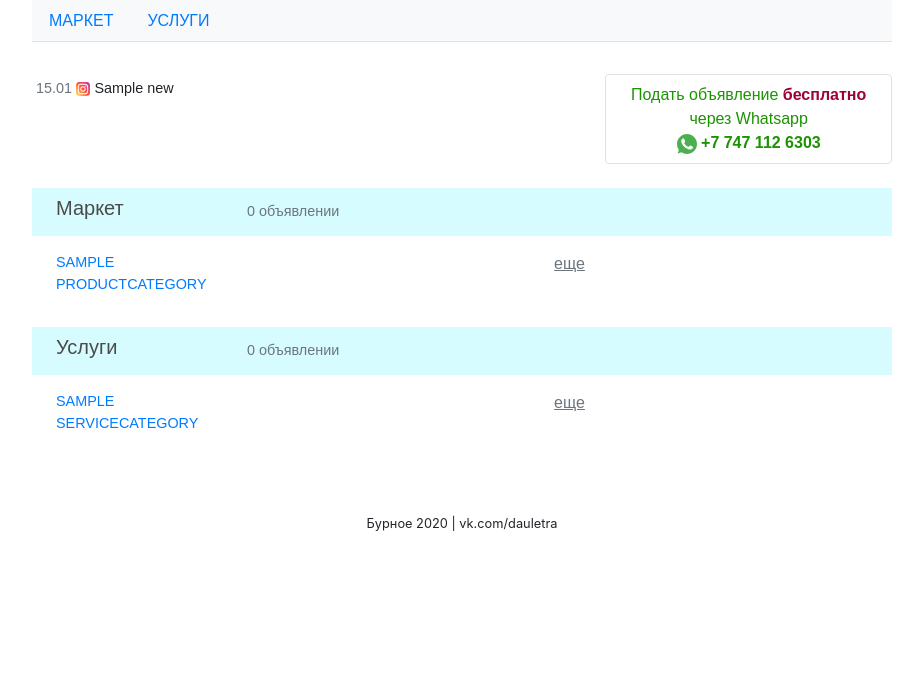
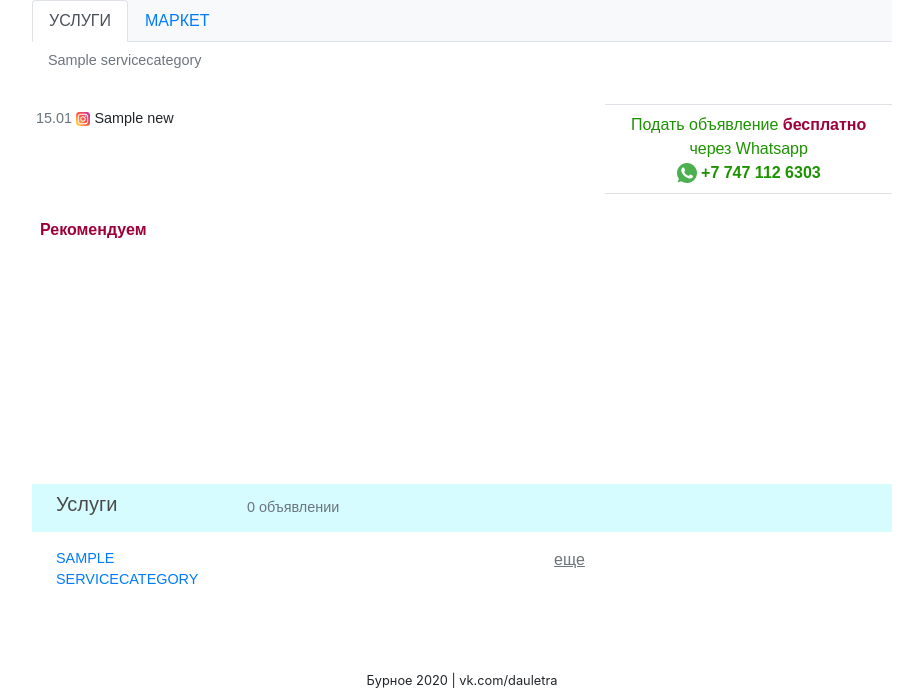
Before and after one commit to dauletra/burnoe_city, a Django app: page / in a window 1280 px wide. Shown: the part 56-756 px from the top of the page, without its empty margins (178-1101 px from the left). Run offline with Django 3.2, Linux system fonts and the light colour scheme; tables that the repository leaves empty hold one stand-in row (values such as "Sample post"); parts of the project's set-up code (start-up, migrations or seed data) failed here and were passed over; some libraries are stand-ins or nearby versions.

Commit message:
best_adverts rubrjkasy qosyldy, market alynyp tastaldy

```diff
--- a/burnoe_app/templates/_adverts.html
+++ b/burnoe_app/templates/_adverts.html
@@ -65,10 +65,9 @@
                         <div class="" style="font-size: 0.9rem;">
                             {{ advert.content|slice:"0:100" }}
                             <span class="d-none d-sm-inline">{{ advert.content|slice:"101:" }}</span>
-                            <span class="continue-js text-muted d-sm-none">...жалғасы</span>
+                            <span class="continue-js text-muted d-sm-none">...дальше</span>
                         </div>
                         {% if main_page %}<div class="small text-muted">{{ advert.category.name }}</div>{% endif %}
-                        <div class="small text-muted">{{ advert.created_date }}</div>
                     </div>
                 </div>
             {% endfor %}
--- a/burnoe_app/templates/base.html
+++ b/burnoe_app/templates/base.html
@@ -55,6 +55,14 @@
             <ul class="nav nav-tabs bg-light text-uppercase">
                 <li class="nav-item">
                     <a
+                            {% if request.path == "/" or request.path|startswith:"/services" %}
+                                class="nav-link active"
+                            {% else %}
+                                class="nav-link"
+                            {% endif %} href="{% url 'service_list' %}">Услуги</a>
+                </li>
+                <li class="nav-item">
+                    <a
                             {% if request.path|startswith:"/market" %}
                                 class="nav-link active"
                             {% else %}
@@ -62,15 +70,13 @@
                             {% endif %}
                             href="{% url 'product_list' %}">Маркет</a>
                 </li>
-                <li class="nav-item">
-                    <a
-                            {% if request.path|startswith:"/service" %}
-                                class="nav-link active"
-                            {% else %}
-                                class="nav-link"
-                            {% endif %} href="{% url 'service_list' %}">Услуги</a>
-                </li>
             </ul>
+        </div>
+        <div class="hide-scroll-bar d-flex">
+            {% for category in service_categories %}
+                <span class="pl-3 text-muted" style="font-size: 0.9rem; white-space: nowrap">{{ category }}</span>
+            {% endfor %}
+
         </div>
 
         <!-- CONTACTS -->
@@ -78,6 +84,9 @@
 
         <!-- НОВОСТИ -->
         {% block news %}{% endblock %}
+
+        <!-- Избранные -->
+        {% block best_adverts %}{% endblock %}
 
         <!-- CONTENT -->
         {% block content %}{% endblock content %}
--- a/burnoe_app/templates/main.html
+++ b/burnoe_app/templates/main.html
@@ -13,7 +13,7 @@
 
 {% block contacts %}
     <!-- HOT CONTACTS -->
-    <div class="mb-4">
+    <div class="mb-2 my-3">
 {#        <div>Горячие контакты</div>#}
         <div class="position-relative">
             <div id="hot-container" class="d-flex hide-scroll-bar">
@@ -36,8 +36,9 @@
 {% endblock %}
 
 {% block news %}
-    <div class="row no-gutters">
-        <div class="col-12 col-md-8 order-2 order-md-1 m-0 ml-sm-4 ml-md-0" style="font-size: 0.9rem;">
+    <div class="row no-gutters my-md-3">
+        <div class="col-12 col-md-8 order-2 order-md-1 py-2 py-md-0 m-0" style="font-size: 0.9rem;">
+            <div class="m-auto" style="max-width: 650px">
                 {% for n_new in news %}
                     <div class="my-2 my-sm-1 pl-1">
                         <span class="text-muted">{{ n_new.created_date|date:'d.m' }}</span>
@@ -47,10 +48,10 @@
                         </a>
                     </div>
                 {% endfor %}
-
             </div>
-        <div class="col-12 col-md-4 order-1 order-md-2">
-            <div class="m-auto text-center border rounded py-2" style="max-width: 350px; color: #1c9300;">
+        </div>
+        <div class="col-12 col-md-4 order-1 border-top border-bottom order-md-2">
+            <div class="m-auto text-center rounded py-2" style="max-width: 350px; color: #1c9300;">
                 <div>Подать объявление <span class="font-weight-bold" style="color: #9e0039;">бесплатно</span></div>
                 <div>через Whatsapp</div>
                 <div>
@@ -62,9 +63,28 @@
     </div>
 {% endblock %}
 
+{% block best_adverts %}
+    <div class="pt-2"  style="">
+        <div style="color:#9e0039;" class="pl-2 font-weight-bold">Рекомендуем</div>
+        <div class="my-2 d-flex hide-scroll-bar" style="font-size: 0.9rem; height: 210px">
+            {% for service in services %}
+            <div class="rounded-top overflow-hidden pl-2" style="width: 180px; min-width: 180px;">
+                <div style="min-height: 100px">
+                    <img src="https://via.placeholder.com/180x120" class="img-fluid" />
+                </div>
+                <div class=" border" style="height: 4.9rem;">
+                    <a href="#" style="white-space: nowrap;">{{ service.title }}</a>
+                    <span class="text-muted" style="">{{ service.contact }}</span>
+                </div>
+            </div>
+        {% endfor %}
+        </div>
+    </div>
+{% endblock %}
+
 {% block content %}
     <!-- МАРКЕТ -->
-    {% include "_adverts.html" with name='product' name_kaz='Маркет' main_page=True adverts=products categories=product_categories advert_count=product_count only %}
+{#    {% include "_adverts.html" with name='product' name_kaz='Маркет' main_page=True adverts=products categories=product_categories advert_count=product_count only %}#}
 
     <!-- SERVICES -->
     {% include "_adverts.html" with name='service' name_kaz='Услуги' main_page=True  adverts=services categories=service_categories advert_count=service_count only %}
```
Lines whose indentation alone changed are shown as unchanged.
